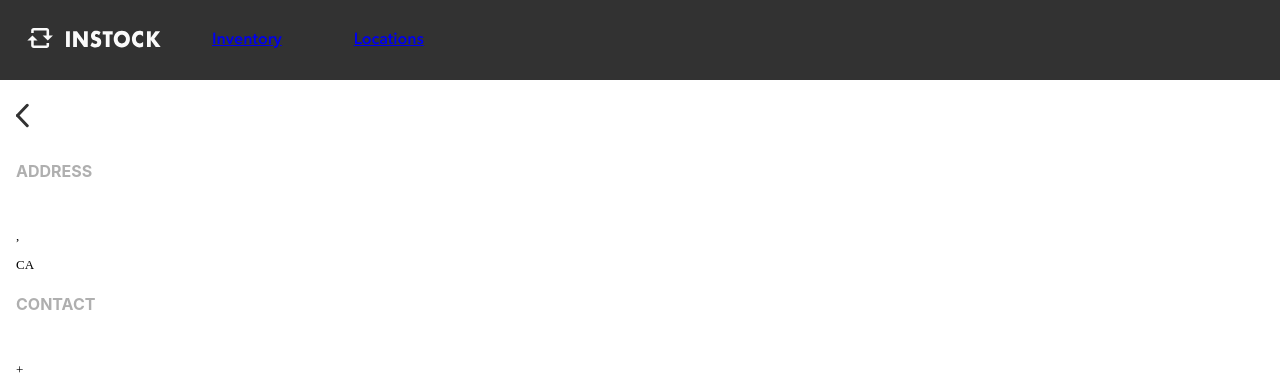
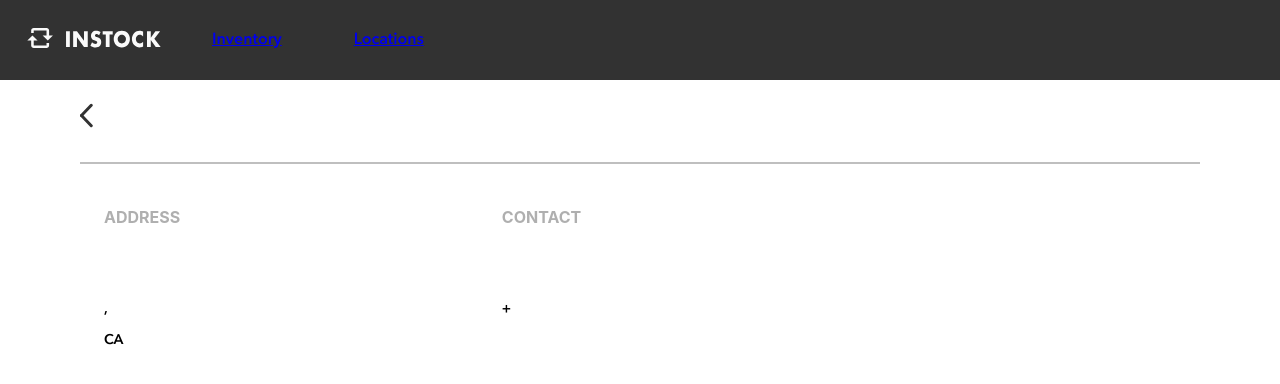
Before and after one commit to lowsound42/vanvleet, a React (Create React App) app in the folder client/: page /warehouses/1 in a window 1280 px wide. Shown: the top 384 px of the page. Built offline with nearby package versions, Linux system fonts and the light colour scheme; no server answers.

Commit message:
final changes to the /:id page'

```diff
--- a/client/src/components/Locations/LocationsId.js
+++ b/client/src/components/Locations/LocationsId.js
@@ -38,18 +38,31 @@ class LocationId extends React.Component{
         <div className='location__details'>
           <h1 className='location__details--header1'>
           <Link to="/warehouses"><img src={arrowback}/></Link> {this.state.items.name}</h1>
+          <div className='location__details--rows'>
+          <div className='location__details--columns'>
             <h4 className='location__details--header'>ADDRESS</h4>
+            <div className='location__details--div'>
               <p className='location__details--info'>{this.state.address.street}</p>
               <p className='location__details--info'>{this.state.address.suiteNum}</p>
+            </div>
+          <div className='location__details--div'>
             <p className='location__details--info'>{this.state.address.city},{this.state.address.province}</p>
             <p className='location__details--info'>{this.state.address.postal}  CA</p>
+          </div>
+          </div>
+          <div className='location__details--columns1'>
           <h4 className='location__details--header'>CONTACT</h4>
-          <div>
+          <div className='location__details--div'>
             <p className='location__details--info'>{this.state.contact.name} </p>
             <p className='location__details--info'>{this.state.contact.title}</p>
           </div>
+          <div className='location__details--div'>
             <p className='location__details--info'>+ {this.state.contact.phone}</p>
             <p className='location__details--info'> {this.state.contact.email}</p>
+          </div>
+        </div>
+          </div>
+
       </div>
     </div>
       </>
--- a/client/src/components/Locations/LocationsId.scss
+++ b/client/src/components/Locations/LocationsId.scss
@@ -3,22 +3,86 @@
 @import '../scss/template.scss';
 
 .location{
+  margin:0 16px;
 
-  margin:0 16px;
+  img{
+    margin-right: 5px;
+  }
+  @include tablet{
+    margin: 0 80px;
+  }
+  @include tabletL{
+    margin: 0 80px;
+  }
+  @include desktop{
+    margin: 0 180px;
+  }
+
   &__details{
+    &--rows{
+      margin:0 30px;
+      @include tablet{
+        display: flex;
+        flex-direction: row;
+        margin: 0 24px;
+      }
+
+      @include tabletL{
+        display: flex;
+        flex-direction: row;
+        margin: 0 24px;
+      }
+
+      @include desktop{
+        display: flex;
+        flex-direction: row;
+        margin: 0 24px;
+      }
+    }
+
+    &--columns1{
+      @include tablet{
+        margin-left: 30%;
+      }
+
+      @include tabletL{
+        margin-left: 30%;
+      }
+
+      @include desktop{
+        margin-left: 35%;
+      }
+    }
+    &--div{
+      padding-bottom:25px;
+    }
     &--info{
       margin-bottom: 0;
     }
   }
   h1{
     font-family: 'AvenirBold';
+    @include tablet{
+      border-bottom: 2px solid rgba(128,128,128,0.5);
+      padding-bottom:2%;
+    }
+
+    @include tabletL{
+      border-bottom: 2px solid rgba(128,128,128,0.5);
+      padding-bottom:2%;
+    }
+
+    @include desktop{
+      border-bottom: 2px solid rgba(128,128,128,0.5);
+      padding-bottom:2%;
+    }
   }
   h4{
     color: $text-label-style;
   }
   p{
     display: flex;
-    font-size: 13px;
-    font-family: 'Avenir';
+    font-size: 14px;
+    font-family: 'AvenirDemi';
   }
 }
```
Lines whose indentation alone changed are shown as unchanged.
